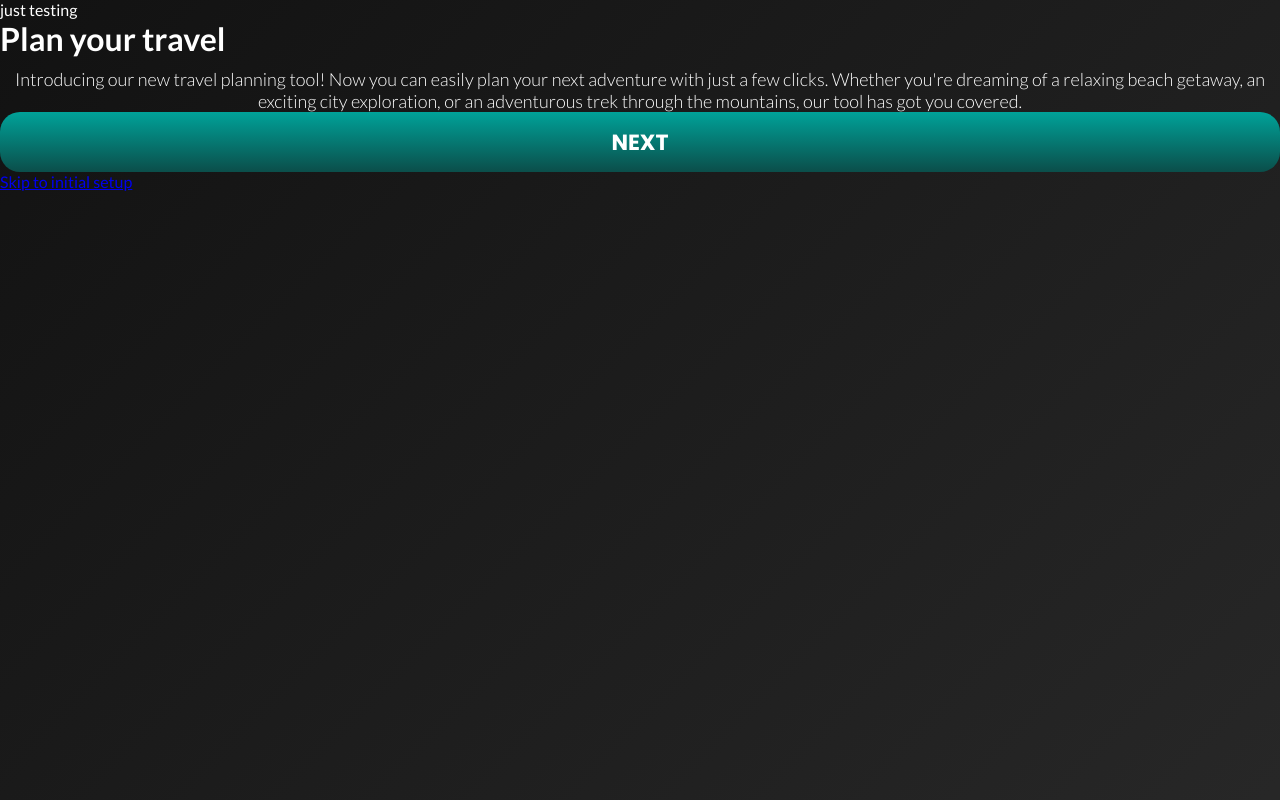
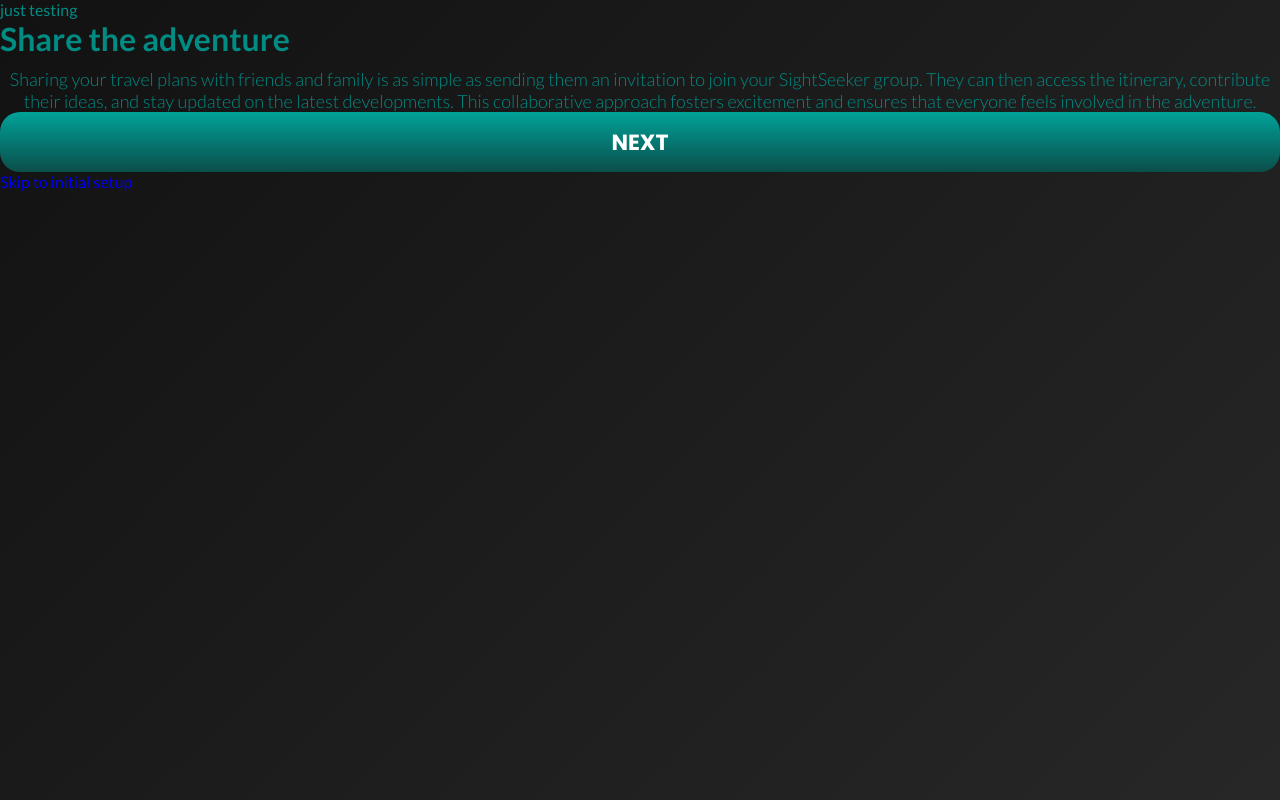
Before and after one commit to AdamN89/SightSeekerFront, a React (Create React App) app: page /features in a window 1280 px wide. Both pictures are taken after a click on the button "NEXT". Built offline with nearby package versions, Linux system fonts and the light colour scheme.

Commit message:
animation finally working

```diff
--- /dev/null
+++ b/src/pages/FeaturesPage/FeaturesPage.css
@@ -0,0 +1,48 @@
+.featurespage__wrapper {
+    height: 100vh;
+    display: flex;
+    flex-direction: column;
+    width: 100%;
+    position: relative;
+    overflow: hidden;
+}
+
+.featurespage__slides-container {
+position: relative;
+width: 100%;
+height: 100%;
+overflow: hidden;
+}
+
+.featurespage__slide {
+    position: absolute;
+    top: 0;
+    left: 0;
+    width: 100%;
+    height: 100%;
+    transition: transform 0.3s ease;
+    opacity: 0; /* Hide all slides by default */
+}
+
+
+.featurespage__slide:nth-child(1) {
+    transform: translateX(0%);
+}
+
+.featurespage__slide:nth-child(2) {
+    transform: translateX(100%);
+}
+
+.featurespage__slide:nth-child(3) {
+    transform: translateX(100%);
+}
+
+.featurespage__slide.active {
+    transform: translateX(0%);
+    opacity: 1;
+    z-index: 100;
+}
+
+a {
+    text-decoration: none;
+}
--- a/src/pages/FeaturesPage/FeaturesPage.jsx
+++ b/src/pages/FeaturesPage/FeaturesPage.jsx
@@ -1,11 +1,27 @@
 import Button from "../../components/Button";
 import ProgressBar from "../../components/ProgressBar";
-import { NavLink } from "react-router-dom"
+import { Link, NavLink } from "react-router-dom"
+import { useState } from "react";
+import "./FeaturesPage.css";
 
 export default function FeaturesPage() {
+ const [ activeSlide, setActiveSlide ] = useState(0)
+
+ const handleNextSlide = () => {
+    setActiveSlide((prevSlide) => (prevSlide + 1));
+    console.log("working")
+  };
+
+  console.log(activeSlide)
+
   return (
     <div className="featurespage__wrapper">
-        <div className="featurespage__slide1">
+        <div className="featurespage__slides-container">
+            <div
+            id="slide1"
+            className={`featurespage__slide ${
+            activeSlide === 0 ? 'active' : ''
+          }`}>
                 <ProgressBar />
                 <h1>Plan your travel</h1>
                 <p>
@@ -14,14 +30,42 @@ export default function FeaturesPage() {
                     Whether you're dreaming of a relaxing beach getaway, an exciting city exploration,
                     or an adventurous trek through the mountains, our tool has got you covered.
                 </p>
-            <Button txt={"NEXT"} />
+                    <Button txt={"NEXT"} func={handleNextSlide} />
                 <NavLink to="/initialsetup">Skip to initial setup</NavLink>
             </div>
-        <div className="featurespage__slide2">
-
+            <div
+            id="slide2"
+            className={`featurespage__slide ${
+                activeSlide === 1 ? 'active' : ''
+              }`}
+            >
+                <ProgressBar />
+                <h1>Share the adventure</h1>
+                <p>
+                Sharing your travel plans with friends and family is as simple as sending them an invitation to join your SightSeeker group.
+                They can then access the itinerary, contribute their ideas, and stay updated on the latest developments.
+                This collaborative approach fosters excitement and ensures that everyone feels involved in the adventure.
+                </p>
+                <Button txt={"NEXT"} func={handleNextSlide} />
+                <NavLink to="/initialsetup">Skip to initial setup</NavLink>
             </div>
-        <div className="featurespage__slide3">
-
+            <div
+            id="slide3"
+            className={`featurespage__slide ${
+                activeSlide === 2 ? 'active' : ''
+              }`}
+            >
+            <ProgressBar />
+                <h1>Bon Voyage!</h1>
+                <p>
+                    Capture new memories and share experiences with others to inspire their own travel adventures.
+                    Remember, every journey is an opportunity growth and exploration.
+                    Start your next travel adventure with an open mind, a spirit of adventure, and a willingness to embrace the unknown.
+                </p>
+                <Link to="/initialsetup">
+                    <Button txt={"TO INITIAL SETUP"} />
+                </Link>
+            </div>
         </div>
     </div>
   )
```
Lines whose indentation alone changed are shown as unchanged.
